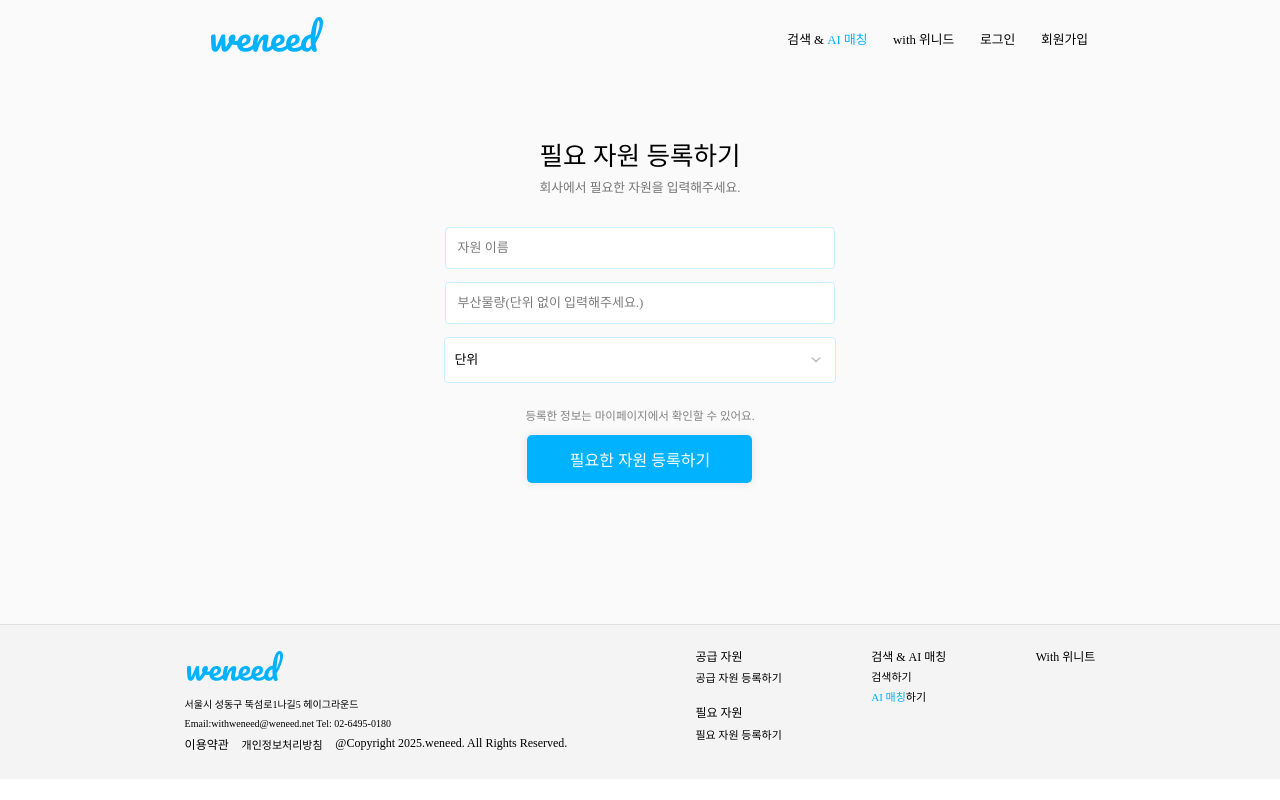
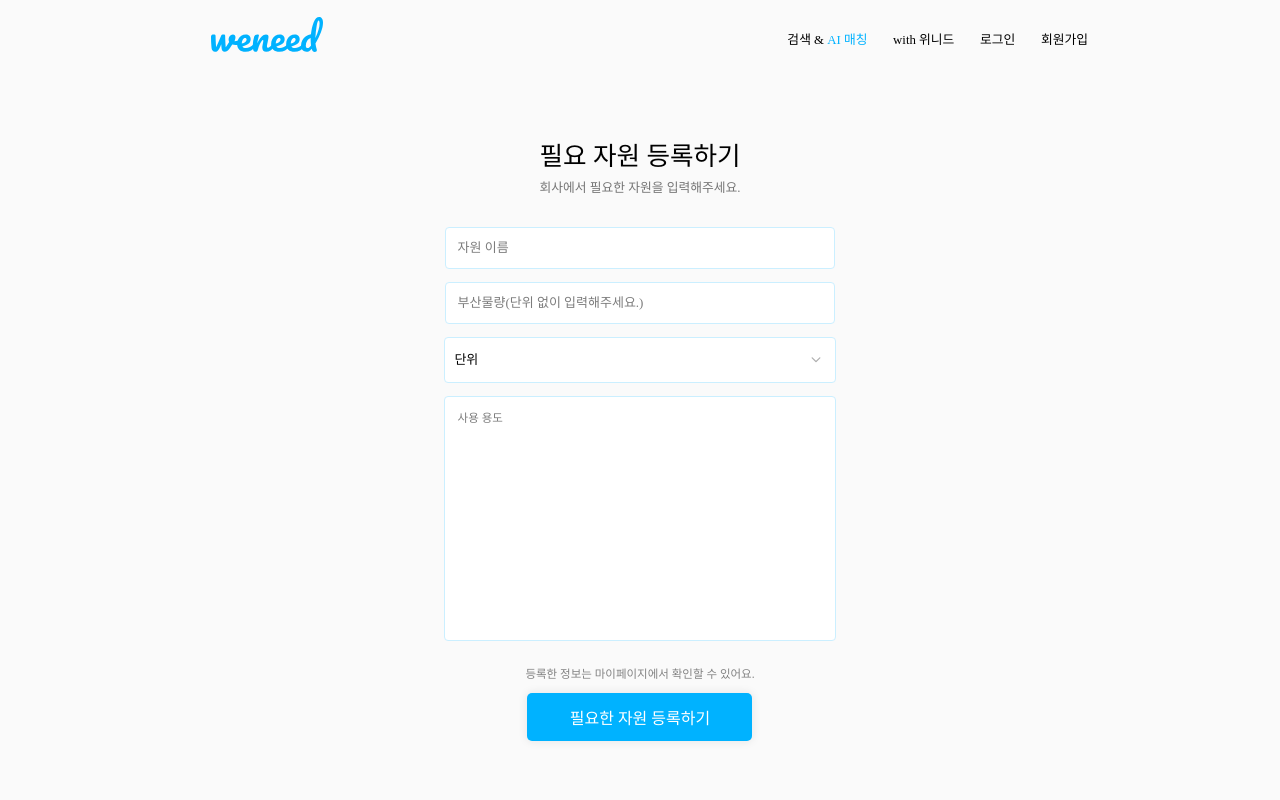
Before and after one commit to hayoung2/Weneed, a React (Vite) app in the folder weneed/: page /registerResource in a window 1280 px wide. Shown: the top 800 px of the page. Built offline with nearby package versions, Linux system fonts and the light colour scheme; a web font is replaced by a local one.

Commit message:
ENH: inputbox 추가

```diff
--- a/weneed/src/pages/RegisterByproduct/RegisterByproduct.tsx
+++ b/weneed/src/pages/RegisterByproduct/RegisterByproduct.tsx
@@ -9,7 +9,8 @@ import FormButton from "@/components/common/FormButton/FormButton";
 const RegisterByproduct: React.FC = () => {
   const [formData, setFormData] = useState({
     byproductName: "",
-    byproductAmount: ""
+    byproductAmount: "",
+    byproductPrice: "",
   });
   const [selectedUnit, setSelectedUnit] = useState("");
 
@@ -32,14 +33,20 @@ const RegisterByproduct: React.FC = () => {
             value={formData.byproductName}
             onChange={(e) => handleChange("byproductName", e.target.value)}
           />
-         <InputBox
+          <InputBox
             type="text"
             placeholder="부산물량(단위 없이 입력해주세요.)"
             value={formData.byproductAmount}
             onChange={(e) => handleChange("byproductName", e.target.value)}
           />
-          <UnitBigDropdown
-          value={selectedUnit} onChange={setSelectedUnit} />
+          <UnitBigDropdown value={selectedUnit} onChange={setSelectedUnit} />
+
+          <InputBox
+            type="text"
+            placeholder="총 판매 가격"
+            value={formData.byproductPrice}
+            onChange={(e) => handleChange("byproductPrice", e.target.value)}
+          />
           <textarea
             className={styles.textarea}
             placeholder="부산물 성분 분석(자세하게 적을수록 정확한 매칭이 가능합니다.)"
--- a/weneed/src/pages/RegisterResource/RegisterResource.module.scss
+++ b/weneed/src/pages/RegisterResource/RegisterResource.module.scss
@@ -43,3 +43,18 @@
     width: 40%;
     max-width: 25vw;
   }
+  .textarea {
+    width: 100%;
+    max-width: 30vw;
+    height: 17vw;
+    border-radius: 4px;
+    font-size: 0.9vw;
+    padding: 1vw 1vw;
+    font-family: "bold";
+    border: 1px solid var(--sub-color);
+    resize: none;
+    &:focus {
+      border-color: var(--point-color);
+      outline: none;
+    }
+  }
--- a/weneed/src/pages/RegisterResource/RegisterResource.tsx
+++ b/weneed/src/pages/RegisterResource/RegisterResource.tsx
@@ -41,6 +41,10 @@ const RegisterResource: React.FC = () => {
           />
           <UnitBigDropdown
           value={selectedUnit} onChange={setSelectedUnit} />
+             <textarea
+            className={styles.textarea}
+            placeholder="사용 용도"
+          />
         </div>
         <p className={styles.bottomText}>
           등록한 정보는 마이페이지에서 확인할 수 있어요.
```
